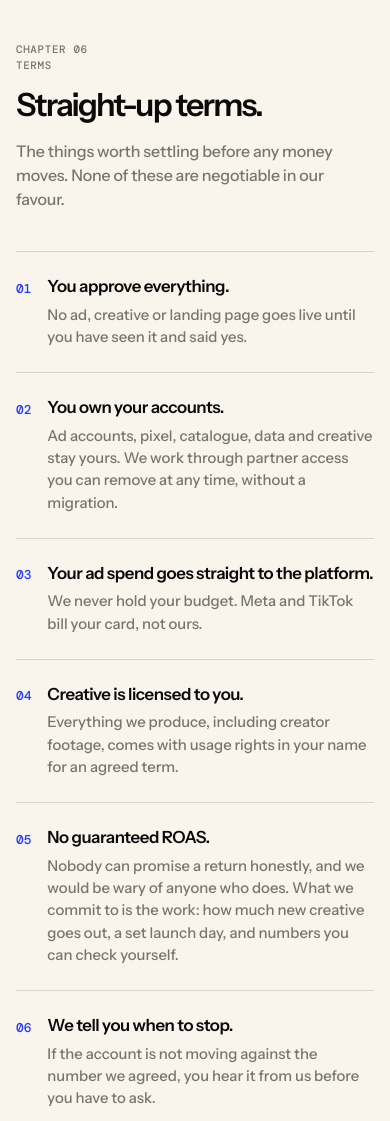
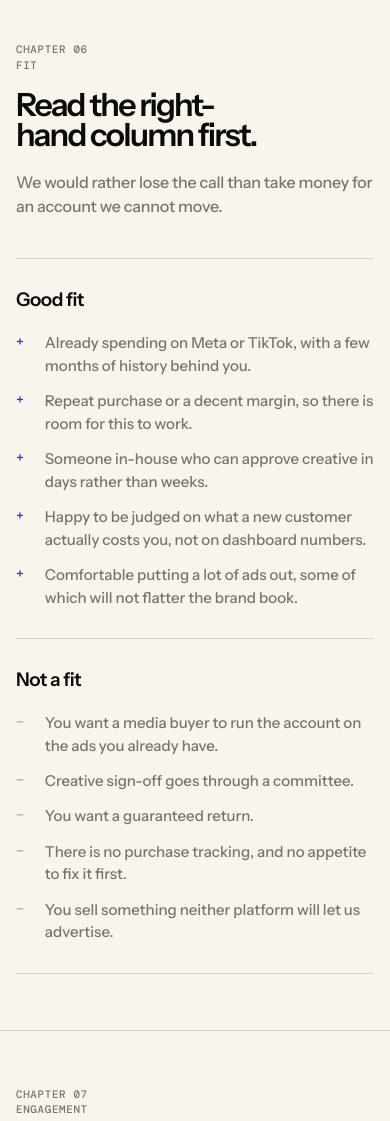
Before and after one commit to suzan-rana/flowmaxxing.agency, a plain HTML site: page index.html in a window 390 px wide. Shown: the part 10840-11961 px from the top of the page. Drawn offline with nearby package versions, Linux system fonts and the light colour scheme.

Commit message:
Remove the Terms chapter
Section, nav and footer links, unused styles. Remaining chapters
renumbered 01-08.

```diff
--- a/index.html
+++ b/index.html
@@ -210,17 +210,6 @@ nav.links a:hover{color:var(--ink)}
   .step p,.step .cadence{grid-column:2;text-align:left}
 }
 
-/* ---------- terms ---------- */
-.terms{display:grid;grid-template-columns:repeat(2,1fr);margin-top:clamp(2.5rem,5vw,3.5rem);border-top:1px solid var(--rule)}
-.term{padding:1.8rem 2rem 1.8rem 0;border-bottom:1px solid var(--rule);display:flex;gap:1rem;align-items:flex-start}
-.term:nth-child(even){padding-left:2rem;border-left:1px solid var(--rule)}
-.term .m{font-family:var(--f-mono);font-size:.8rem;color:var(--accent);padding-top:.15rem}
-.term h3{font-size:1.05rem;margin-bottom:.4rem}
-.term p{color:var(--muted);font-size:.93rem}
-@media (max-width:820px){
-  .terms{grid-template-columns:1fr}
-  .term,.term:nth-child(even){padding:1.5rem 0;border-left:0}
-}
 
 /* ---------- fit ---------- */
 .fit{display:grid;grid-template-columns:1fr 1fr;margin-top:clamp(2.5rem,5vw,3.5rem);border-top:1px solid var(--rule)}
@@ -405,7 +394,6 @@ body::before{
       <a class="slide" href="#plays"><i data-t="Playbooks">Playbooks</i></a>
       <a class="slide" href="#work"><i data-t="The wall">The wall</i></a>
       <a class="slide" href="#how"><i data-t="How it works">How it works</i></a>
-      <a class="slide" href="#terms"><i data-t="Terms">Terms</i></a>
       <a class="slide" href="#faq"><i data-t="FAQ">FAQ</i></a>
     </nav>
     <a class="btn btn-primary" href="#connect">Book a call</a>
@@ -799,36 +787,11 @@ body::before{
     </div>
   </section>
 
-  <!-- 06 TERMS -->
-  <section class="chapter" id="terms">
-    <div class="wrap">
-      <div class="chapter-head">
-        <p class="micro chapter-no">Chapter 06<br>Terms</p>
-        <div>
-          <h2>Straight-up terms.</h2>
-          <p class="lead">The things worth settling before any money moves. None of these are negotiable in our favour.</p>
-        </div>
-      </div>
-      <div class="terms">
-        <div class="term"><span class="m">01</span><div><h3>You approve everything.</h3><p>No ad, creative or landing page goes live until you have seen it and said yes.</p></div></div>
-        <div class="term"><span class="m">02</span><div><h3>You own your accounts.</h3><p>Ad accounts, pixel, catalogue, data and creative stay yours. We work through partner access you can remove at any time, without a migration.</p></div></div>
-        <div class="term"><span class="m">03</span><div><h3>Your ad spend goes straight to the platform.</h3><p>We never hold your budget. Meta and TikTok bill your card, not ours.</p></div></div>
-        <div class="term"><span class="m">04</span><div><h3>Creative is licensed to you.</h3><p>Everything we produce, including creator footage, comes with usage rights in your name for an agreed term.</p></div></div>
-        <div class="term"><span class="m">05</span><div><h3>No guaranteed ROAS.</h3><p>Nobody can promise a return honestly, and we would be wary of anyone who does. What we commit to is the work: how much new creative goes out, a set launch day, and numbers you can check yourself.</p></div></div>
-        <div class="term"><span class="m">06</span><div><h3>We tell you when to stop.</h3><p>If the account is not moving against the number we agreed, you hear it from us before you have to ask.</p></div></div>
-      </div>
-      <div class="slot" style="margin-top:1.8rem;max-width:72ch">
-        <b>Check before launch</b>
-        Add your advertising-compliance line here (platform policies, any regulated categories you decline, and your privacy and data-handling statement). If AI assists any part of your research or drafting, say so plainly like Sorted Strata do &mdash; it reads as confidence, not a disclaimer.
-      </div>
-    </div>
-  </section>
-
-  <!-- 07 FIT -->
+  <!-- 06 FIT -->
   <section class="chapter" id="fit">
     <div class="wrap">
       <div class="chapter-head">
-        <p class="micro chapter-no">Chapter 07<br>Fit</p>
+        <p class="micro chapter-no">Chapter 06<br>Fit</p>
         <div>
           <h2>Read the right-hand column first.</h2>
           <p class="lead">We would rather lose the call than take money for an account we cannot move.</p>
@@ -859,11 +822,11 @@ body::before{
     </div>
   </section>
 
-  <!-- 08 ENGAGEMENT -->
+  <!-- 07 ENGAGEMENT -->
   <section class="chapter" id="engagement">
     <div class="wrap">
       <div class="chapter-head">
-        <p class="micro chapter-no">Chapter 08<br>Engagement</p>
+        <p class="micro chapter-no">Chapter 07<br>Engagement</p>
         <div>
           <h2>Three ways in.</h2>
           <p class="lead">Priced per account on how much you spend and how much creative you need. The figures below are yours to fill in once you have settled them.</p>
@@ -899,7 +862,7 @@ body::before{
   <section class="chapter" id="faq">
     <div class="wrap">
       <div class="chapter-head">
-        <p class="micro chapter-no">Chapter 09<br>Questions</p>
+        <p class="micro chapter-no">Chapter 08<br>Questions</p>
         <div><h2>Asked on every first call.</h2></div>
       </div>
       <div class="faq">
@@ -1045,7 +1008,6 @@ body::before{
               <li><a class="slide" href="#services"><i data-t="Services">Services</i></a></li>
               <li><a class="slide" href="#plays"><i data-t="Playbooks">Playbooks</i></a></li>
               <li><a class="slide" href="#how"><i data-t="How it works">How it works</i></a></li>
-              <li><a class="slide" href="#terms"><i data-t="Terms">Terms</i></a></li>
               <li><a class="slide" href="#connect"><i data-t="Connect">Connect</i></a></li>
             </ul>
           </div>
```
